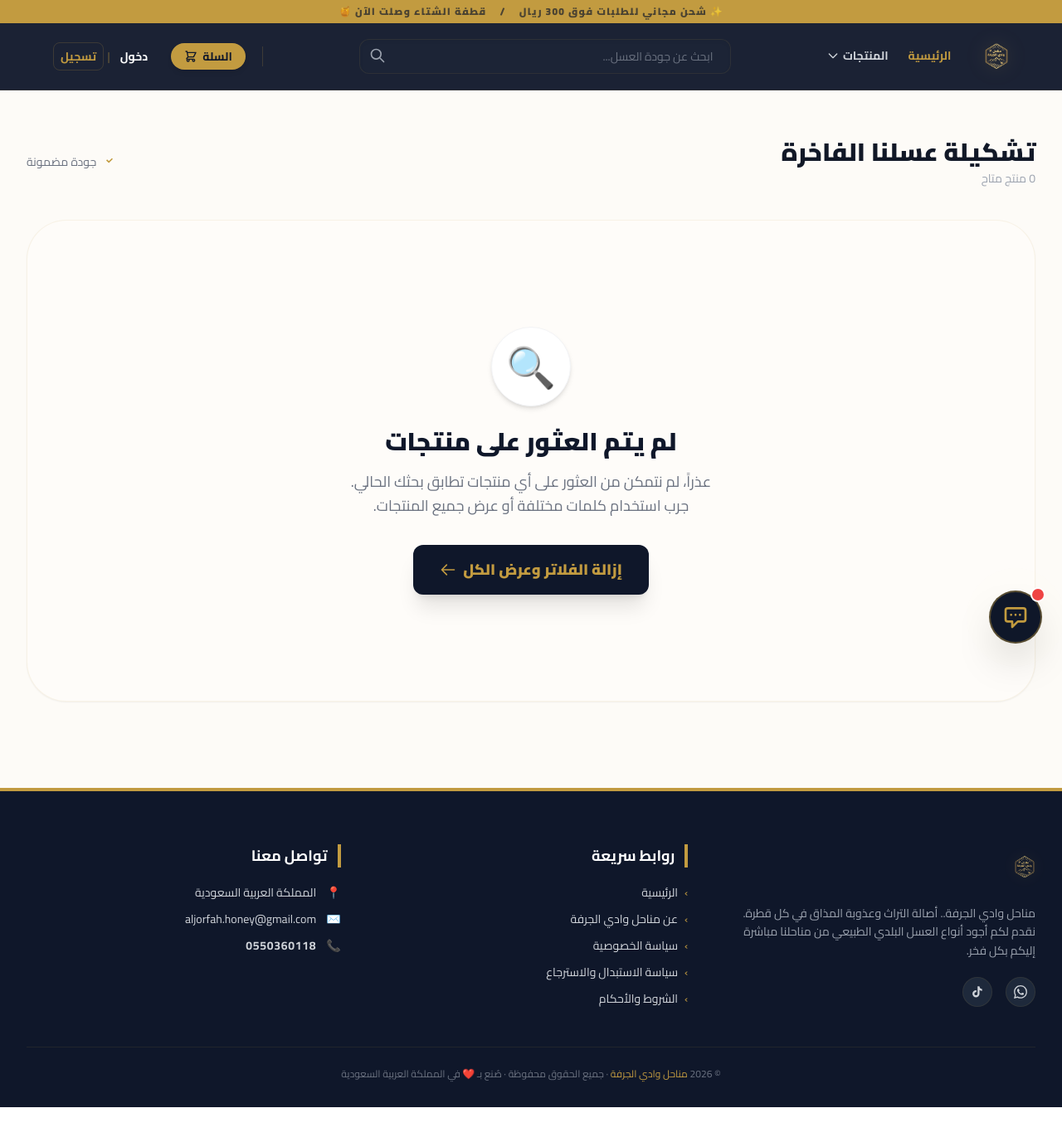
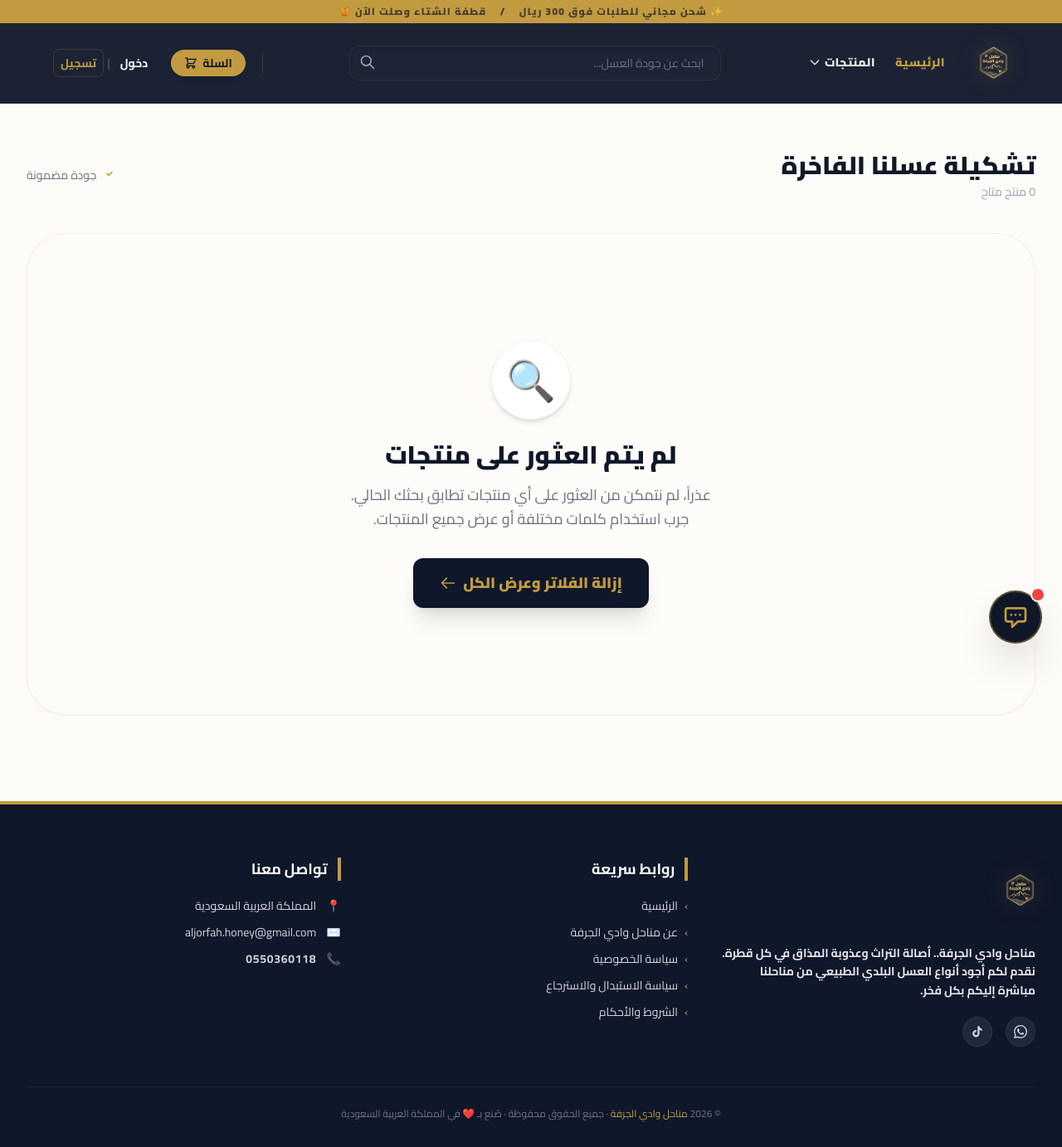
Before and after one commit to alghzwanik9/honey-store, a Laravel app: page / in a window 1280 px wide. Shown: the whole page at 83% size. Before the commit the page ends 1335 px from the top, so only its background shows below. Run offline with Laravel 12, Linux system fonts and the light colour scheme; data that the repository does not hold is empty; style sheets or scripts are compiled from the project's sources.

Commit message:
Branding: Visual Excellence. Increased logo visibility and refined typography across all key layouts (Layout, Guest, Dashboard, Success).

```diff
--- a/resources/views/checkout/success.blade.php
+++ b/resources/views/checkout/success.blade.php
@@ -4,12 +4,12 @@
             <div class="absolute top-0 right-0 w-full h-2 bg-gradient-to-l from-brand-gold via-brand-gold-light to-brand-gold"></div>
             <div class="mb-10 flex flex-col items-center justify-center">
                 <div class="transition-all duration-500 hover:scale-105">
-                    <img src="/images/logo.png" class="h-10 md:h-14 w-auto object-contain" alt="مناحل وادي الجرفة">
+                    <img src="/images/logo.png" class="h-20 md:h-28 w-auto object-contain filter drop-shadow-[0_0_15px_rgba(194,155,64,0.3)]" alt="مناحل وادي الجرفة">
                 </div>
             </div>
 
-            <h1 class="text-4xl font-black text-white mb-4">تهانينا! تم الطلب بنجاح</h1>
-            <p class="text-xl text-gray-400 mb-10 leading-relaxed">نشكرك على ثقتك في مناحل وادي الجرفة. طلبك قيد التجهيز الآن بكل فخر.</p>
+            <h1 class="text-4xl md:text-5xl font-black text-white mb-6 tracking-tight">تهانينا! تم الطلب بنجاح</h1>
+            <p class="text-xl text-gray-200 mb-10 leading-relaxed font-bold">نشكرك على ثقتك في مناحل وادي الجرفة. طلبك قيد التجهيز الآن بكل فخر.</p>
 
             <div class="bg-brand-navy rounded-3xl p-10 mb-12 text-right border border-gray-800 shadow-inner relative overflow-hidden">
                 <div class="absolute top-0 right-0 w-1.5 h-full bg-brand-gold"></div>
--- a/resources/views/components/layout.blade.php
+++ b/resources/views/components/layout.blade.php
@@ -57,7 +57,7 @@
                         </div>
                     </button>
                     <a href="/" class="flex items-center gap-2">
-                        <img src="/images/logo.png" class="h-11 w-auto drop-shadow-lg object-contain" alt="مناحل وادي الجرفة">
+                        <img src="/images/logo.png" class="h-14 w-auto drop-shadow-lg object-contain" alt="مناحل وادي الجرفة">
                     </a>
                 </div>
 
@@ -81,13 +81,13 @@
                     <a href="/" class="flex items-center group shrink-0">
                         <div class="transition-transform duration-500 group-hover:scale-105">
                             <img src="/images/logo.png"
-                                 class="h-14 md:h-16 w-auto object-contain filter drop-shadow-[0_0_12px_rgba(194,155,64,0.4)] brightness-110"
+                                 class="h-16 md:h-20 w-auto object-contain filter drop-shadow-[0_0_15px_rgba(194,155,64,0.4)] brightness-110"
                                  alt="مناحل وادي الجرفة">
                         </div>
                     </a>
 
                     <!-- Navigation Links -->
-                    <div class="hidden lg:flex items-center gap-6 text-sm font-bold text-gray-300">
+                    <div class="hidden lg:flex items-center gap-6 text-sm font-black text-gray-200 tracking-wide">
                         <a href="/" class="hover:text-brand-gold py-1 border-b-2 border-transparent hover:border-brand-gold transition-all duration-300 {{ request()->routeIs('home') ? 'text-brand-gold border-brand-gold' : '' }}">الرئيسية</a>
 
                         <div class="relative group" x-data="{ open: false }" @mouseenter="open = true" @mouseleave="open = false">
@@ -139,11 +139,11 @@
                     @auth
                         <!-- User Menu -->
                         <div class="relative group" x-data="{ userOpen: false }" @mouseenter="userOpen = true" @mouseleave="userOpen = false">
-                            <button class="flex items-center gap-1.5 text-white bg-brand-navy-light px-3 py-1.5 rounded-full hover:bg-brand-gold hover:text-brand-navy transition border border-brand-gold/10 text-sm">
+                            <button class="flex items-center gap-1.5 text-white bg-brand-navy-light px-3 py-1.5 rounded-full hover:bg-brand-gold hover:text-brand-navy transition border border-brand-gold/10 text-sm font-black">
                                 <div class="w-6 h-6 bg-brand-gold/20 rounded-full flex items-center justify-center text-brand-gold group-hover:text-brand-navy group-hover:bg-transparent">
                                     <svg class="w-4 h-4" fill="none" stroke="currentColor" viewBox="0 0 24 24"><path stroke-linecap="round" stroke-linejoin="round" stroke-width="2" d="M16 7a4 4 0 11-8 0 4 4 0 018 0zM12 14a7 7 0 00-7 7h14a7 7 0 00-7-7z"></path></svg>
                                 </div>
-                                <span class="truncate max-w-[80px] font-medium">{{ explode(' ', Auth::user()->name)[0] }}</span>
+                                <span class="truncate max-w-[80px]">{{ explode(' ', Auth::user()->name)[0] }}</span>
                                 <svg class="w-3 h-3" fill="none" stroke="currentColor" viewBox="0 0 24 24"><path stroke-linecap="round" stroke-linejoin="round" stroke-width="2" d="M19 9l-7 7-7-7"></path></svg>
                             </button>
                             <div x-show="userOpen" x-transition class="absolute left-0 mt-2 w-48 bg-brand-navy-light rounded-2xl shadow-2xl z-[110] overflow-hidden border border-brand-gold/20 py-1" style="display: none;">
@@ -276,8 +276,8 @@
         <div class="max-w-7xl mx-auto px-4 sm:px-6 lg:px-8">
             <div class="grid md:grid-cols-3 gap-10 text-center md:text-right mb-12">
                 <div>
-                    <img src="/images/logo.png" class="h-10 md:h-14 w-auto mb-4 mx-auto md:mx-0 opacity-90 hover:opacity-100 transition duration-500 drop-shadow-[0_0_10px_rgba(194,155,64,0.3)] object-contain" alt="مناحل وادي الجرفة">
-                    <p class="text-sm leading-relaxed text-gray-400 font-medium">مناحل وادي الجرفة.. أصالة التراث وعذوبة المذاق في كل قطرة. نقدم لكم أجود أنواع العسل البلدي الطبيعي من مناحلنا مباشرة إليكم بكل فخر.</p>
+                    <img src="/images/logo.png" class="h-16 md:h-20 w-auto mb-6 mx-auto md:mx-0 opacity-100 transition duration-500 drop-shadow-[0_0_15px_rgba(194,155,64,0.4)] object-contain filter brightness-110" alt="مناحل وادي الجرفة">
+                    <p class="text-sm leading-relaxed text-gray-200 font-bold">مناحل وادي الجرفة.. أصالة التراث وعذوبة المذاق في كل قطرة. نقدم لكم أجود أنواع العسل البلدي الطبيعي من مناحلنا مباشرة إليكم بكل فخر.</p>
                     {{-- Social Icons --}}
                     <div class="flex gap-4 mt-5 justify-center md:justify-start">
                         <a href="https://wa.me/966550360118" target="_blank" class="w-9 h-9 rounded-full bg-brand-navy-light hover:bg-green-600 flex items-center justify-center transition-colors duration-300 border border-brand-gold/10" title="واتساب">
--- a/resources/views/dashboard.blade.php
+++ b/resources/views/dashboard.blade.php
@@ -12,11 +12,11 @@
                 <div class="p-16 text-gray-200 text-center">
                     <div class="mb-10 flex justify-center">
                         <div class="transition-all duration-500 hover:scale-110">
-                             <img src="/images/logo.png" class="h-10 md:h-14 w-auto object-contain" alt="Logo">
+                             <img src="/images/logo.png" class="h-20 md:h-28 w-auto object-contain filter drop-shadow-[0_0_15px_rgba(194,155,64,0.3)]" alt="Logo">
                         </div>
                     </div>
-                    <h3 class="text-4xl font-black text-white mb-4">{{ __("مرحباً بك في لوحة التحكم") }}</h3>
-                    <p class="text-gray-400 mb-12 text-xl font-medium">{{ __("من هنا يمكنك متابعة طلباتك وإدارة حسابك بكل فخر في مناحلنا.") }}</p>
+                    <h3 class="text-4xl md:text-5xl font-black text-white mb-6">{{ __("مرحباً بك في لوحة التحكم") }}</h3>
+                    <p class="text-gray-200 mb-12 text-xl font-bold leading-relaxed">{{ __("من هنا يمكنك متابعة طلباتك وإدارة حسابك بكل فخر في مناحلنا.") }}</p>
 
                     <div class="flex justify-center mt-6">
                         <a href="/" class="inline-flex items-center justify-center px-10 py-4 text-lg font-black text-brand-gold transition-all duration-300 transform rounded-xl hover:-translate-y-1 hover:shadow-2xl focus:outline-none focus:ring-2 focus:ring-offset-2 focus:ring-brand-gold shadow-xl bg-brand-navy hover:bg-brand-gold hover:text-brand-navy group" style="min-width: 240px; text-decoration: none;">
--- a/resources/views/layouts/guest.blade.php
+++ b/resources/views/layouts/guest.blade.php
@@ -31,7 +31,7 @@
 
             <div class="relative z-10 transition-transform duration-500 hover:scale-105">
                 <a href="/" class="flex flex-col items-center gap-2">
-                    <img src="/images/logo.png" alt="مناحل وادي الجرفة" class="h-10 md:h-14 w-auto object-contain drop-shadow-[0_0_15px_rgba(194,155,64,0.3)]">
+                    <img src="/images/logo.png" alt="مناحل وادي الجرفة" class="h-20 md:h-32 w-auto object-contain filter drop-shadow-[0_0_20px_rgba(194,155,64,0.4)] brightness-110">
                 </a>
             </div>
 
```
